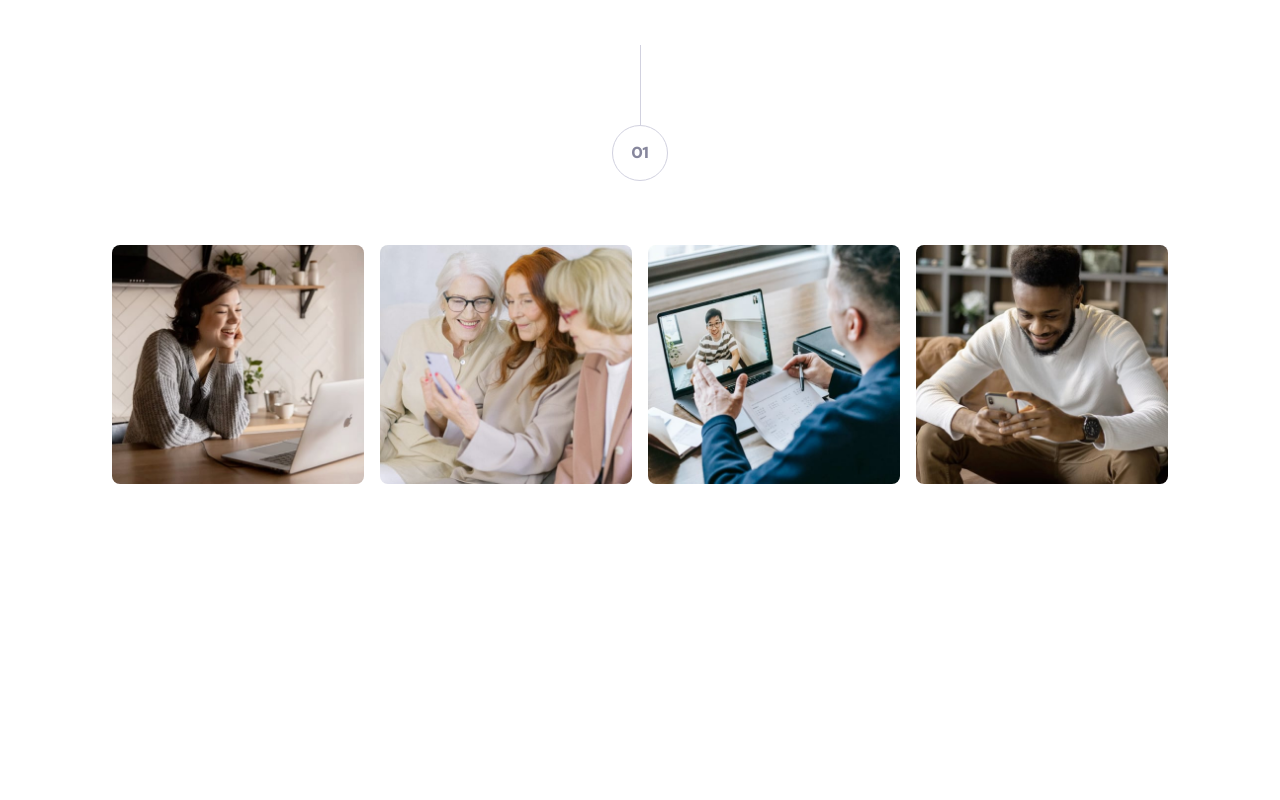
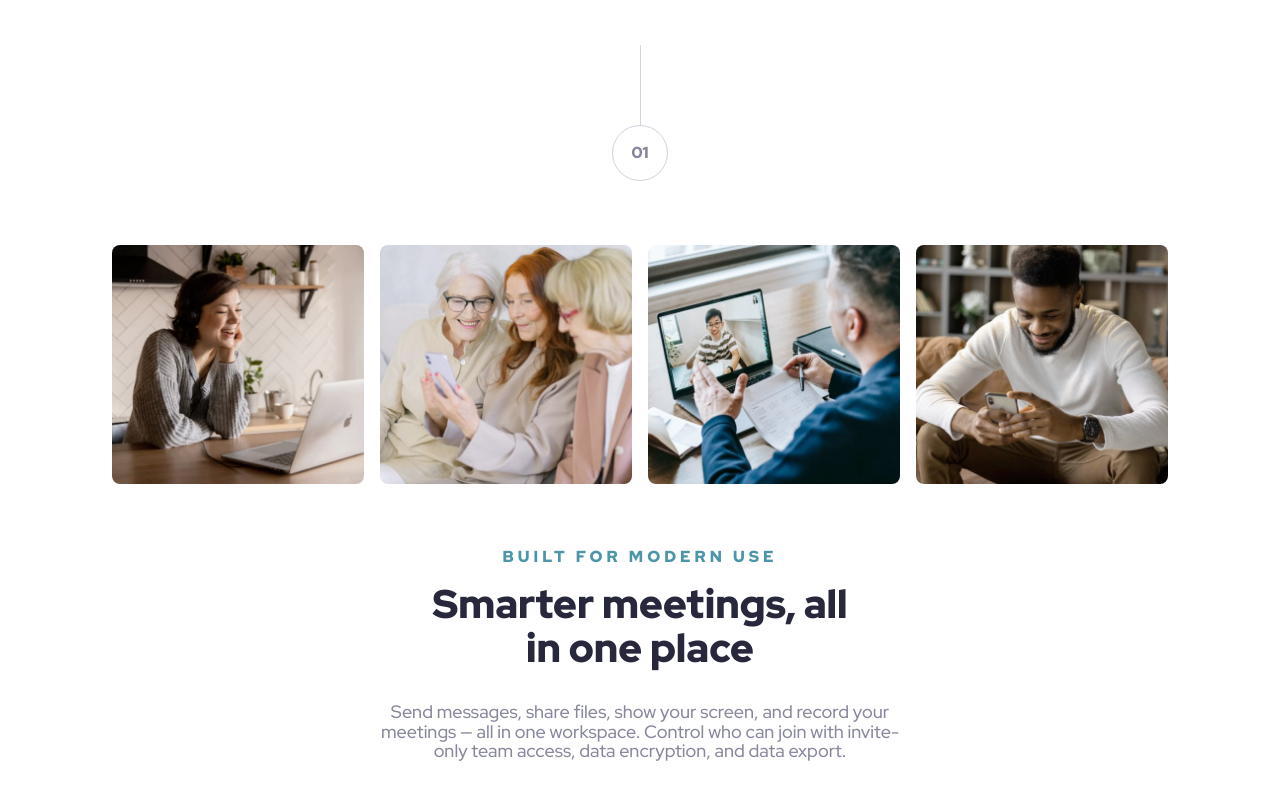
Before and after one commit to RicardoGeada/fm-meet-landing-page, a React (Vite) app: page / in a window 1280 px wide. Shown: the part 502-1302 px from the top of the page. Before the commit the page ends 1050 px from the top, so only its background shows below. Built offline with nearby package versions, Linux system fonts and the light colour scheme.

Commit message:
feat(MainContent): add text content

```diff
--- a/src/components/MainContent/MainContent.module.scss
+++ b/src/components/MainContent/MainContent.module.scss
@@ -1,3 +1,5 @@
+@use "./../../fonts.scss";
+
 .main-content {
   padding: var(--space-400) var(--space-400) var(--space-800);
   display: flex;
@@ -6,9 +8,8 @@
   gap: var(--space-800);
   max-width: 1120px;
   margin: auto;
-}
 
-.image-collage {
+  &__image-collage {
     display: grid;
     grid-template-rows: repeat(2, 1fr);
     grid-template-columns: repeat(2, 1fr);
@@ -25,3 +26,44 @@
       width: 100%;
     }
   }
+
+  // === text ===
+  &__text {
+    text-align: center;
+    display: flex;
+    flex-direction: column;
+    align-items: center;
+    gap: var(--space-400);
+
+    @media (min-width: 768px) {
+        max-width: 504px;
+    }
+
+    @media (min-width: 1080px) {
+        max-width: 544px;
+    }
+  }
+
+  &__header {
+    display: flex;
+    flex-direction: column;
+    gap: var(--space-200);
+    max-width: 445px
+  }
+
+  &__eyebrow{
+    @include fonts.apply-text-preset("3");
+    color: var(--color-cyan-600);
+  }
+
+  &__title {
+    @include fonts.apply-text-preset("2");
+    color: var(--color-slate-900);
+  }
+
+  &__description {
+    @include fonts.apply-text-preset("4");
+    color: var(--color-slate-600);
+  }
+
+}
--- a/src/components/MainContent/MainContent.tsx
+++ b/src/components/MainContent/MainContent.tsx
@@ -9,13 +9,25 @@ function MainContent() {
   return (
     <section className={styles["main-content"]}>
       <NumberDivider number={1} />
-      <div className={styles["image-collage"]}>
-        <img src={imageWomanInVideocall} alt="" />
-        <img src={imageWomenVideochatting} alt="" />
-        <img src={imageMenInMeeting} alt="" />
-        <img src={imageManTexting} alt="" />
+
+      <div className={styles["main-content__image-collage"]}>
+        <img src={imageWomanInVideocall} alt="Woman in video call" />
+        <img src={imageWomenVideochatting} alt="Group of women in a video chat" />
+        <img src={imageMenInMeeting} alt="Men in a business meeting" />
+        <img src={imageManTexting} alt="Man texting during meeting" />
       </div>
-      {/* text-content */}
+
+      <div className={styles["main-content__text"]}>
+        <header className={styles["main-content__header"]}>
+          <span className={styles["main-content__eyebrow"]}>BUILT FOR MODERN USE</span>
+          <h2 className={styles["main-content__title"]}>Smarter meetings, all in one place</h2>
+        </header>
+        <p className={styles["main-content__description"]}>
+          Send messages, share files, show your screen, and record your meetings
+          — all in one workspace. Control who can join with invite-only team
+          access, data encryption, and data export.
+        </p>
+      </div>
     </section>
   );
 }
```
Lines whose indentation alone changed are shown as unchanged.
